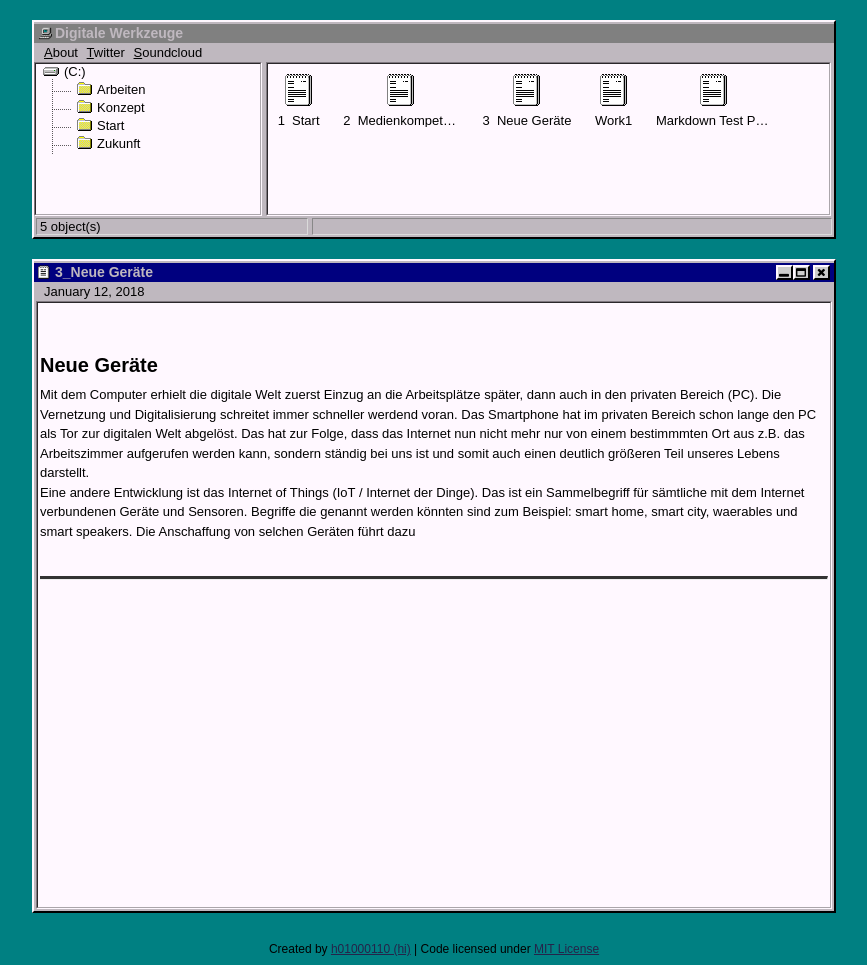
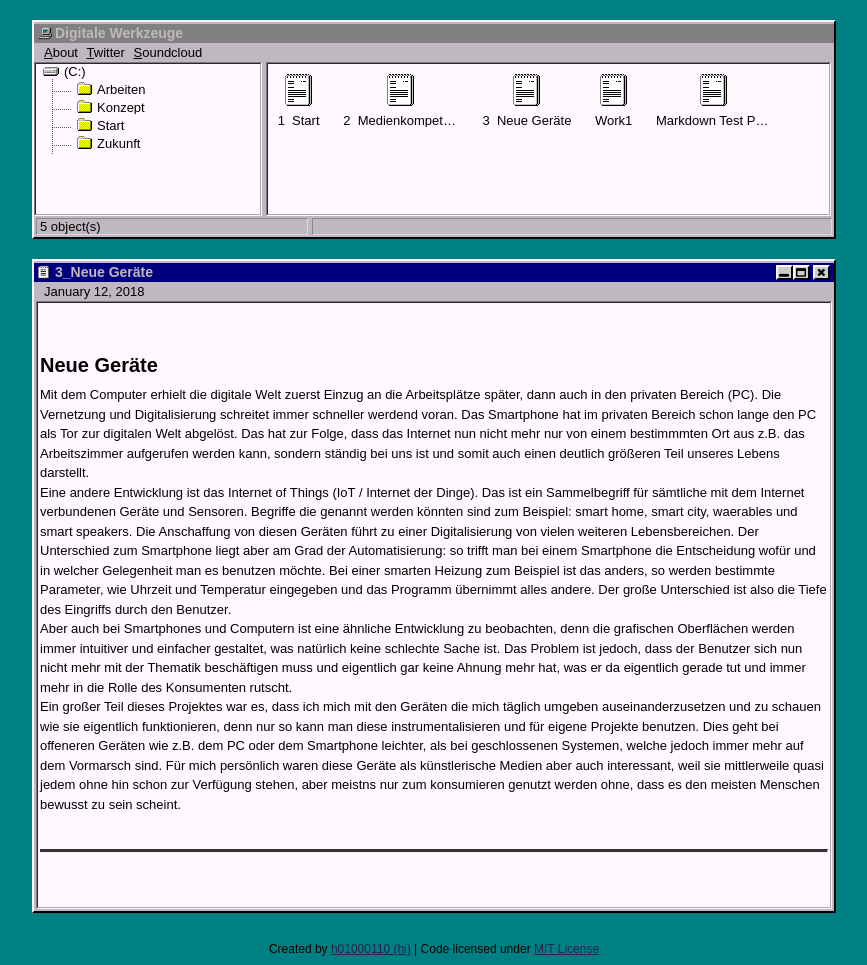
Before and after one commit to meschedeleon/meschedeleon, a Jekyll site: the page built from _posts/2018-01-12-NeueGeraete.md, in a window 1280 px wide. Shown: the whole page, without its empty margins (206-1073 px from the left). Built offline with Jekyll 4.4.1, drawn with Linux system fonts in a browser that asks for light colours.

Commit message:
Update 2018-01-12-NeueGeraete.md

```diff
--- a/_posts/2018-01-12-NeueGeraete.md
+++ b/_posts/2018-01-12-NeueGeraete.md
@@ -6,4 +6,7 @@ tags: Konzept
 
 # Neue Geräte
 Mit dem Computer erhielt die digitale Welt zuerst Einzug an die Arbeitsplätze später, dann auch in den privaten Bereich (PC). Die Vernetzung und Digitalisierung schreitet immer schneller werdend voran. Das Smartphone hat im privaten Bereich schon lange den PC als Tor zur digitalen Welt abgelöst. Das hat zur Folge, dass das Internet nun nicht mehr nur von einem bestimmmten Ort aus z.B. das Arbeitszimmer aufgerufen werden kann, sondern ständig bei uns ist und somit auch einen deutlich größeren Teil unseres Lebens darstellt.
-Eine andere Entwicklung ist das Internet of Things (IoT / Internet der Dinge). Das ist ein Sammelbegriff für sämtliche mit dem Internet verbundenen Geräte und Sensoren. Begriffe die genannt werden könnten sind zum Beispiel: smart home, smart city, waerables und smart speakers. Die Anschaffung von selchen Geräten führt dazu
+Eine andere Entwicklung ist das Internet of Things (IoT / Internet der Dinge). Das ist ein Sammelbegriff für sämtliche mit dem Internet verbundenen Geräte und Sensoren. Begriffe die genannt werden könnten sind zum Beispiel: smart home, smart city, waerables und smart speakers. Die Anschaffung von diesen Geräten führt zu einer Digitalisierung von vielen weiteren Lebensbereichen. Der Unterschied zum Smartphone liegt aber am Grad der Automatisierung: so trifft man bei einem Smartphone die Entscheidung wofür und in welcher Gelegenheit man es benutzen möchte. Bei einer smarten Heizung zum Beispiel ist das anders, so werden bestimmte Parameter, wie Uhrzeit und Temperatur eingegeben und das Programm übernimmt alles andere. Der große Unterschied ist also die Tiefe des Eingriffs durch den Benutzer.
+Aber auch bei Smartphones und Computern ist eine ähnliche Entwicklung zu beobachten, denn die grafischen Oberflächen werden immer intuitiver und einfacher gestaltet, was natürlich keine schlechte Sache ist. Das Problem ist jedoch, dass der Benutzer sich nun nicht mehr mit der Thematik beschäftigen muss und eigentlich gar keine Ahnung mehr hat, was er da eigentlich gerade tut und immer mehr in die Rolle des Konsumenten rutscht.
+Ein großer Teil dieses Projektes war es, dass ich mich mit den Geräten die mich täglich umgeben auseinanderzusetzen und zu schauen wie sie eigentlich funktionieren, denn nur so kann man diese instrumentalisieren und für eigene Projekte benutzen. Dies geht bei offeneren Geräten wie z.B. dem PC oder dem Smartphone leichter, als bei geschlossenen Systemen, welche jedoch immer mehr auf dem Vormarsch sind.
+Für mich persönlich waren diese Geräte als künstlerische Medien aber auch interessant, weil sie mittlerweile quasi jedem ohne hin schon zur Verfügung stehen, aber meistns nur zum konsumieren genutzt werden ohne, dass es den meisten Menschen bewusst zu sein scheint.
```
